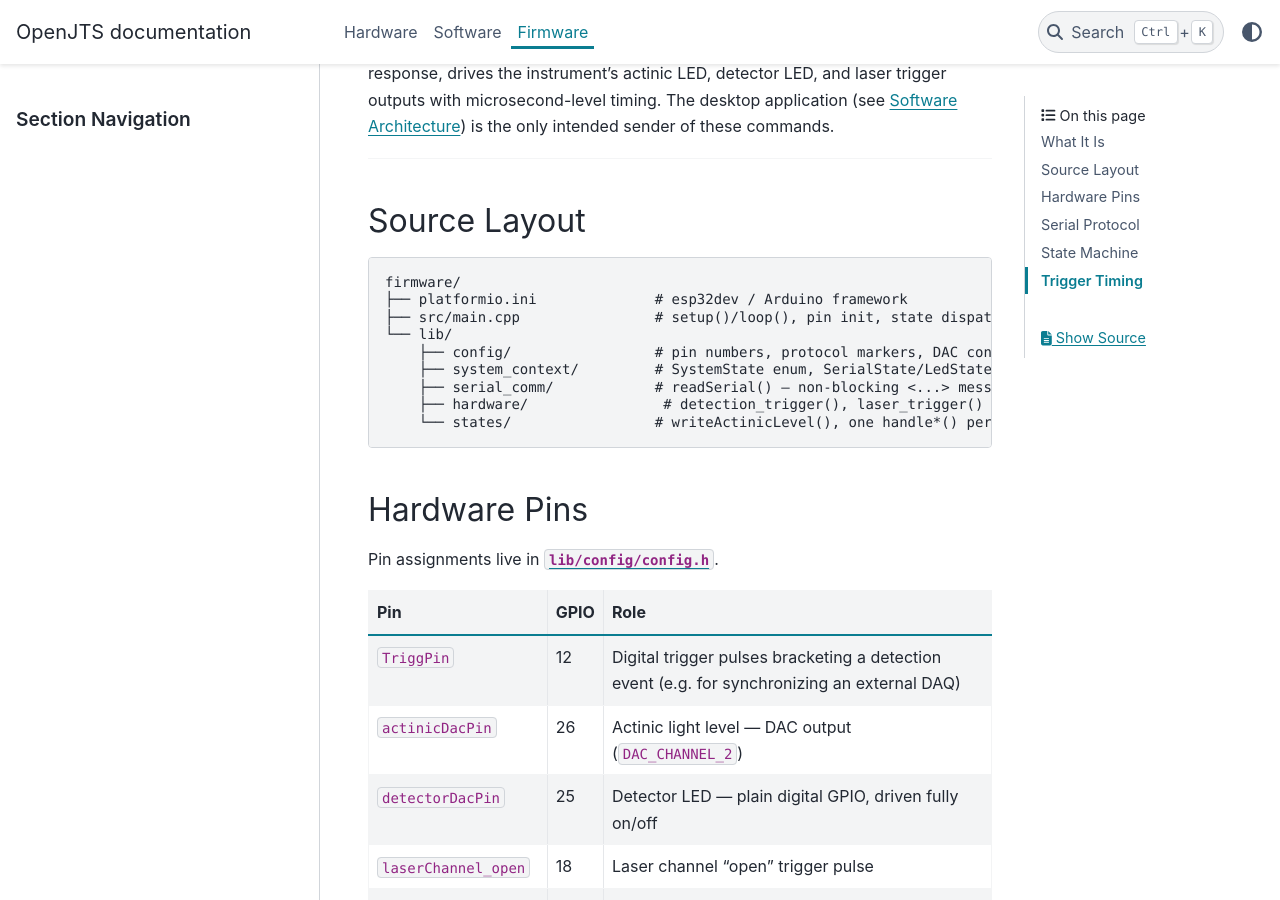
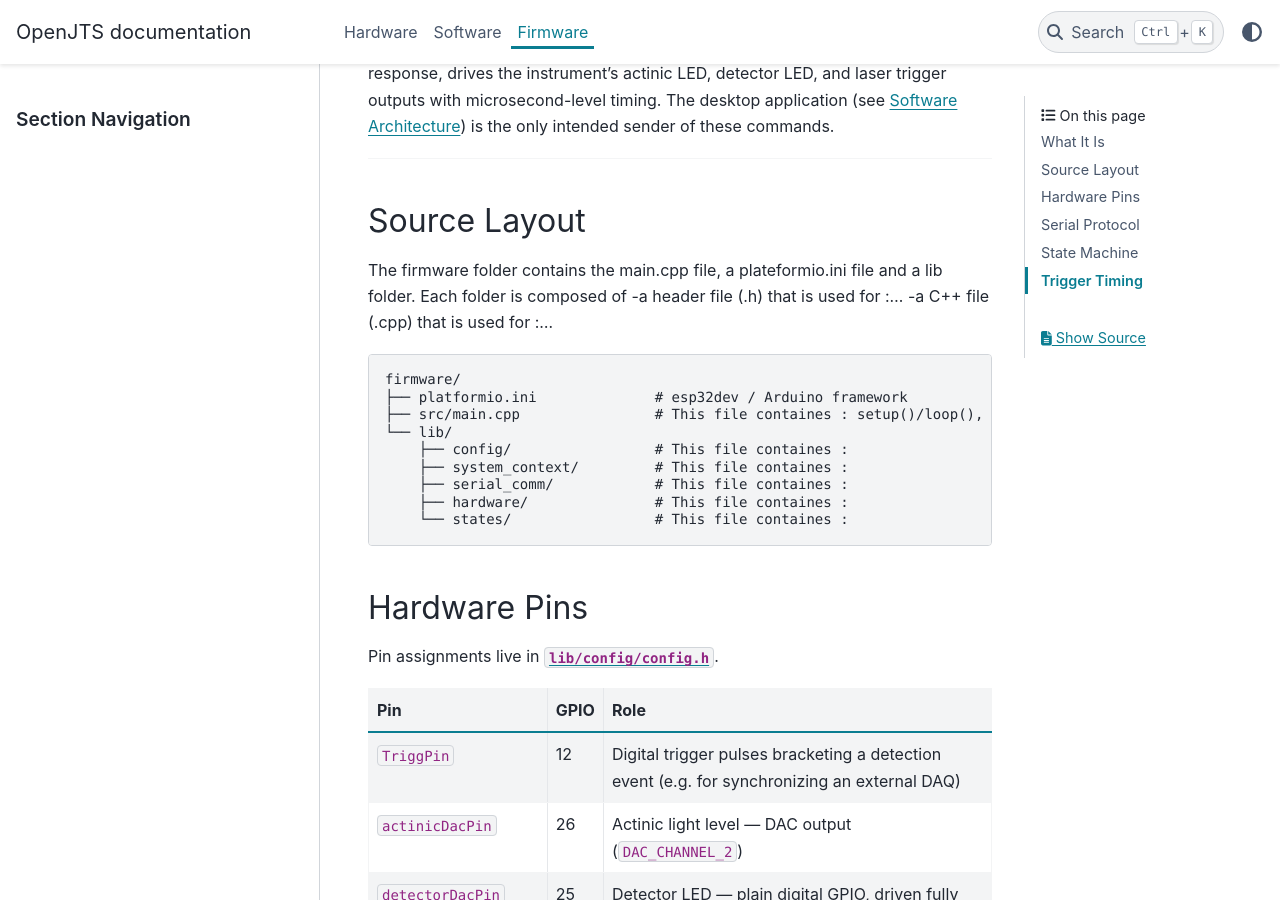
Before and after one commit to ILikeNickelback/OpenJTS, a Sphinx documentation site: the page built from docs/firmware/firmware.md, in a window 1280 px wide and 900 px high, scrolled down 309 px. Built offline with Sphinx 7.4.7 and the PyData theme 0.15.4, drawn with Linux system fonts in a browser that asks for light colours; pages that are not in the unit, such as notebooks, are missing from menus.

Commit message:
updating docs

````diff
--- a/docs/firmware/firmware.md
+++ b/docs/firmware/firmware.md
@@ -8,16 +8,22 @@ The OpenJTS firmware runs on an **ESP32** (`esp32dev` board) and is built with *
 
 ## Source Layout
 
+The firmware folder contains the main.cpp file, a plateformio.ini file and a lib folder.
+Each folder is composed of
+-a header file (.h) that is used for :...
+-a C++ file (.cpp) that is used for :...
+
+
 ```
 firmware/
 ├── platformio.ini              # esp32dev / Arduino framework
-├── src/main.cpp                # setup()/loop(), pin init, state dispatch
+├── src/main.cpp                # This file containes : setup()/loop(), pin init, state dispatch
 └── lib/
-    ├── config/                 # pin numbers, protocol markers, DAC constants
-    ├── system_context/         # SystemState enum, SerialState/LedState/SystemContext structs
-    ├── serial_comm/            # readSerial() — non-blocking <...> message framing
-    ├── hardware/                # detection_trigger(), laser_trigger()
-    └── states/                 # writeActinicLevel(), one handle*() per SystemState
+    ├── config/                 # This file containes :
+    ├── system_context/         # This file containes :
+    ├── serial_comm/            # This file containes :
+    ├── hardware/               # This file containes :
+    └── states/                 # This file containes :
 ```
 
 
````
